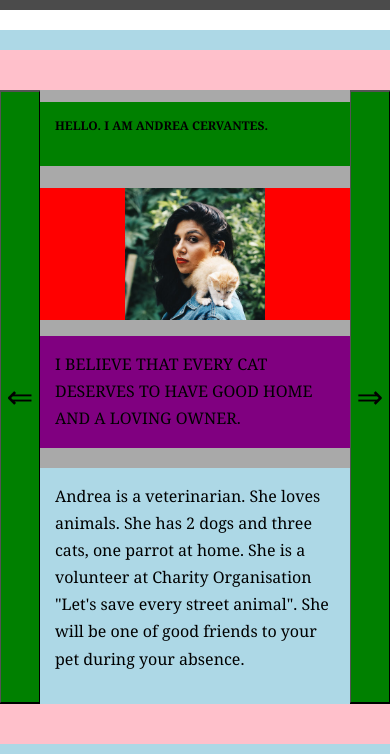
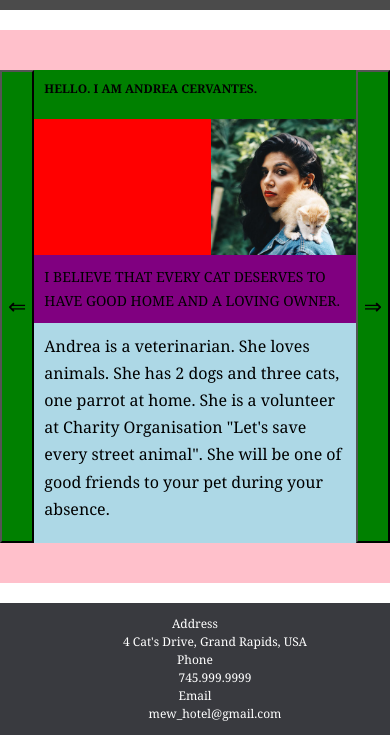
Before and after one commit to JaneDeveloper/vue-cat-hotel, a Vue app: page /staff in a window 390 px wide. Shown: the part 665-1419 px from the top of the page. Built offline with nearby package versions, Linux system fonts and the light colour scheme; grey boxes are pictures that could not be loaded.

Commit message:
Changes to the container .slide

```diff
--- a/src/assets/style.css
+++ b/src/assets/style.css
@@ -562,12 +562,12 @@ h2 {
 .staff_carousel {
     width: clamp(300px, 80vw, 1000px);
 
-        margin:20px auto;
+        margin:0 auto;
     position: relative;
     grid-column-start:1;
     grid-column-end:2;
     display:grid;
-    grid-template-columns: minmax(40px, 5vw) 1fr minmax(40px, 5vw);
+grid-template-columns: auto 1fr auto;
     grid-template-rows:40px auto 40px;
     background-color:pink;
 
@@ -615,7 +615,7 @@ h2 {
     grid-row-end: 2;
     display:grid;
     grid-template-columns:auto 30px auto;
-    grid-template-rows:auto 10px 1fr 20px auto;
+    grid-template-rows:auto 0.5fr auto;
 }
 
 .slide[data-active] {
@@ -624,7 +624,8 @@ h2 {
 .staff_name {
     background-color: green;
     text-transform: uppercase;
-    padding:15px;
+    padding:10px;
+    margin:0;
 
     grid-column-start: 1;
     grid-column-end:4;
@@ -635,13 +636,13 @@ h2 {
 }
 .quatation  {
 margin:0;
-padding:15px;
+padding:10px;
 background-color: purple;
 text-transform: uppercase;
 grid-column-start: 1;
 grid-column-end:2;
-grid-row-start: 3;
-grid-row-end:4;
+grid-row-start: 2;
+grid-row-end:3;
 font-size: clamp(1rem, 1vw, 1.375rem);
 line-height: 1.7;
 }
@@ -649,8 +650,8 @@ line-height: 1.7;
 .staff_image {
     grid-column-start: 3;
     grid-column-end:4;
-    grid-row-start: 3;
-    grid-row-end:4;
+    grid-row-start: 2;
+    grid-row-end:3;
     display:flex;
     background-color: red;
     align-self: flex-start;
@@ -668,11 +669,11 @@ line-height: 1.7;
  .staff_short_description {
     grid-column-start: 1;
     grid-column-end:4;
-    grid-row-start: 5;
-    grid-row-end:6;
+    grid-row-start: 3;
+    grid-row-end:4;
     font-size: clamp(1rem, 1vw, 1.375rem);
     line-height: 1.7;
-    padding:15px;
+    padding:10px;
 
     background-color: lightblue;
 
@@ -687,7 +688,7 @@ line-height: 1.7;
 
 }
 .carousel-button {
-    font-size: clamp(2rem, 1.5vw + 1rem, 4.5rem);
+    font-size: clamp(1rem, 1.5vw + 1rem, 4.5rem);
     justify-self: center;
 
 
@@ -2272,34 +2273,35 @@ textarea {
 
 
 
-.staff_carousel { width: 100%;
-}
 
 .staff_image {
     grid-column-start: 1;
     grid-column-end:4;
-    justify-self: center;
+    justify-self: end;
+    justify-content: flex-end;
 
  }
  .staff_image img {
     width:45%;
     height:auto;
     padding:0;
+    margin: 0;
 
  }
 
 .slide {
-    grid-template-rows:auto 10px auto 0.5fr 20px auto;
+    grid-template-rows:auto 0.5fr 0.5fr auto;
 }
 .quatation {
+    grid-row-start: 3;
+    grid-row-end: 4;
+    grid-column-start: 1;
+    grid-column-end:4;
+    font-size: 0.875rem;
+}
+.staff_short_description {
     grid-row-start: 4;
     grid-row-end: 5;
-    grid-column-start: 1;
-    grid-column-end:4;
-}
-.staff_short_description {
-    grid-row-start: 6;
-    grid-row-end: 7;
     grid-column-start: 1;
     grid-column-end:4;
     margin:0;
@@ -2510,33 +2512,38 @@ fieldset span{
 .staff_image {
     grid-column-start: 1;
     grid-column-end:4;
-    justify-self: center;
-
+    justify-self: end;
+    justify-content: flex-end;
  }
  .staff_image img {
     width:45%;
     height:auto;
     padding:0;
+    margin: 0;
 
  }
 
-.slide {
-    grid-template-rows:auto 10px auto 0.5fr 20px auto;
+
+
+
+ .slide {
+    grid-template-rows:auto 0.5fr 0.5fr auto;
 }
 .quatation {
+    grid-row-start: 3;
+    grid-row-end: 4;
+    grid-column-start: 1;
+    grid-column-end:4;
+    font-size: 0.875rem;
+
+}
+.staff_short_description {
     grid-row-start: 4;
     grid-row-end: 5;
     grid-column-start: 1;
     grid-column-end:4;
-}
-.staff_short_description {
-    grid-row-start: 6;
-    grid-row-end: 7;
-    grid-column-start: 1;
-    grid-column-end:4;
     margin:0;
 }
-
 
 
 
@@ -2732,42 +2739,39 @@ fieldset span{
 .staff_carousel { width: 100%;
 }
 
-.staff_image {
+
+ .staff_image {
     grid-column-start: 1;
     grid-column-end:4;
-    justify-self: center;
-
+    justify-self: end;
+    justify-content: flex-end;
  }
  .staff_image img {
     width:45%;
     height:auto;
     padding:0;
+    margin: 0;
 
  }
 
-.slide {
-    grid-template-rows:auto 10px auto 0.5fr 20px auto;
+ .slide {
+    grid-template-rows:auto 0.5fr 0.5fr auto;
 }
 .quatation {
+    grid-row-start: 3;
+    grid-row-end: 4;
+    grid-column-start: 1;
+    grid-column-end:4;
+    font-size: 0.875rem;
+
+}
+.staff_short_description {
     grid-row-start: 4;
     grid-row-end: 5;
     grid-column-start: 1;
     grid-column-end:4;
-}
-.staff_short_description {
-    grid-row-start: 6;
-    grid-row-end: 7;
-    grid-column-start: 1;
-    grid-column-end:4;
     margin:0;
 }
-
-
-
-
-
-
-
 
 
 
@@ -2955,34 +2959,36 @@ fieldset span{
 .staff_image {
     grid-column-start: 1;
     grid-column-end:4;
-    justify-self: center;
+    justify-content: flex-end;
+
 
  }
  .staff_image img {
     width:45%;
     height:auto;
     padding:0;
+    margin:0;
 
  }
 
-.slide {
-    grid-template-rows:auto 10px auto 0.5fr 20px auto;
+ .slide {
+    grid-template-rows:auto 0.5fr 0.5fr auto;
 }
 .quatation {
+    grid-row-start: 3;
+    grid-row-end: 4;
+    grid-column-start: 1;
+    grid-column-end:4;
+    font-size: 0.875rem;
+
+}
+.staff_short_description {
     grid-row-start: 4;
     grid-row-end: 5;
     grid-column-start: 1;
     grid-column-end:4;
-}
-.staff_short_description {
-    grid-row-start: 6;
-    grid-row-end: 7;
-    grid-column-start: 1;
-    grid-column-end:4;
     margin:0;
 }
-
-
 
 
 td {
@@ -3177,37 +3183,38 @@ fieldset span{
 .staff_carousel { width: 100%;
 }
 
-.staff_image {
+ .staff_image {
     grid-column-start: 1;
     grid-column-end:4;
-    justify-self: center;
-
+    justify-self: end;
+    justify-content: flex-end;
  }
  .staff_image img {
     width:45%;
     height:auto;
     padding:0;
+    margin: 0;
 
  }
 
-.slide {
-    grid-template-rows:auto 10px auto 0.5fr 20px auto;
+ .slide {
+    grid-template-rows:auto 0.5fr 0.5fr auto;
 }
 .quatation {
+    grid-row-start: 3;
+    grid-row-end: 4;
+    grid-column-start: 1;
+    grid-column-end:4;
+    font-size: 0.875rem;
+
+}
+.staff_short_description {
     grid-row-start: 4;
     grid-row-end: 5;
     grid-column-start: 1;
     grid-column-end:4;
-}
-.staff_short_description {
-    grid-row-start: 6;
-    grid-row-end: 7;
-    grid-column-start: 1;
-    grid-column-end:4;
     margin:0;
 }
-
-
 
 
 
--- a/src/views/Staff.vue
+++ b/src/views/Staff.vue
@@ -18,7 +18,7 @@ import JamesK from '@/assets/images/JamesK.jpg'
           <div class="slide" data-active>
                 <h3 class="staff_name">Hello. I am Andrea Cervantes.</h3>
                 <p class="quatation">I believe that every cat deserves to have good home and a loving owner.</p>
-                <div class="staff_image"><img :src="AndreaC" alt="" height="100" width="auto" class="staff_thumb"/></div>
+                <div class="staff_image"><img :src="AndreaC" alt="" height="100" width="auto"></div>
                 <p class="staff_short_description">Andrea is a veterinarian. She loves animals. She has 2 dogs and three cats, one parrot at home.
                 She is a volunteer at Charity Organisation "Let's save every street animal". She will be one of good friends to your pet during
                 your absence.
@@ -28,7 +28,7 @@ import JamesK from '@/assets/images/JamesK.jpg'
             <div class="slide">
                 <h3 class="staff_name">Hello. I am Rick Roiland.</h3>
                 <p class="quatation">I am sure that cats are our best friends. They are very sensitive.</p>
-                <div class="staff_image"><img :src="RickR" class="staff_thumb" alt="" height="100" width="auto"></div>
+                <div class="staff_image"><img :src="RickR" alt="" height="100" width="auto"></div>
                 <p class="staff_short_description">Rick is good at understanding cats.
                 He is a cat specialist. He is interested in cat’s history.
                 He also has 4 cats at home. He also donates food and toys
@@ -42,7 +42,7 @@ import JamesK from '@/assets/images/JamesK.jpg'
             <div class="slide">
                 <h3 class="staff_name">Hello. I am Leslie Collins.</h3>
                 <p class="quatation">This hotel is my second home, because my home is where cats are. </p>
-                <div class="staff_image"><img :src="LeslieC" class="staff_thumb" alt="" height="100" width="auto"></div>
+                <div class="staff_image"><img :src="LeslieC" alt="" height="100" width="auto"></div>
                 <p class="staff_short_description">She has 5 cats at home. She wants to found an animal shelter and name it after her mother from whom she inherited
                 this love for cats. Even aggressive and unfriendly cats calm down
                 next to her and turn into nice and hospitable guests.
@@ -52,7 +52,7 @@ import JamesK from '@/assets/images/JamesK.jpg'
             <div class="slide">
                 <h3 class="staff_name">Hello. I am James Kumar.</h3>
                 <p class="quatation">There is no place better than the place which is full of happy cats. </p>
-                <div class="staff_image"><img :src="JamesK" class="staff_thumb" alt="" height="100" width="auto"></div>
+                <div class="staff_image"><img :src="JamesK" alt="" height="100" width="auto"></div>
                 <p class="staff_short_description">James loves all animals and animals love him back.
                 He is a veterinary assistant and loves his job a lot.
                 He has 2 cats and one dog. He trained his cats to do
```
